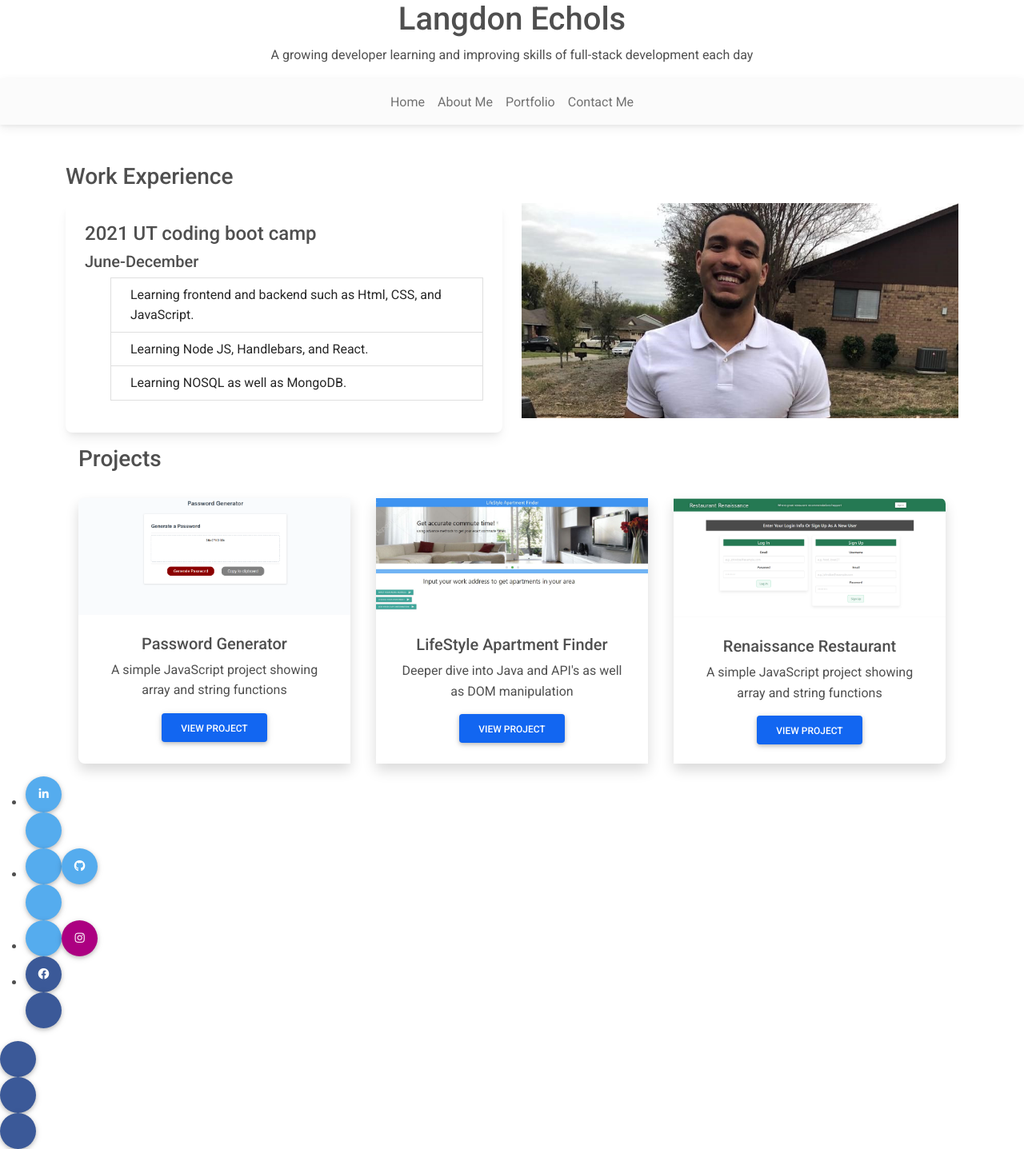
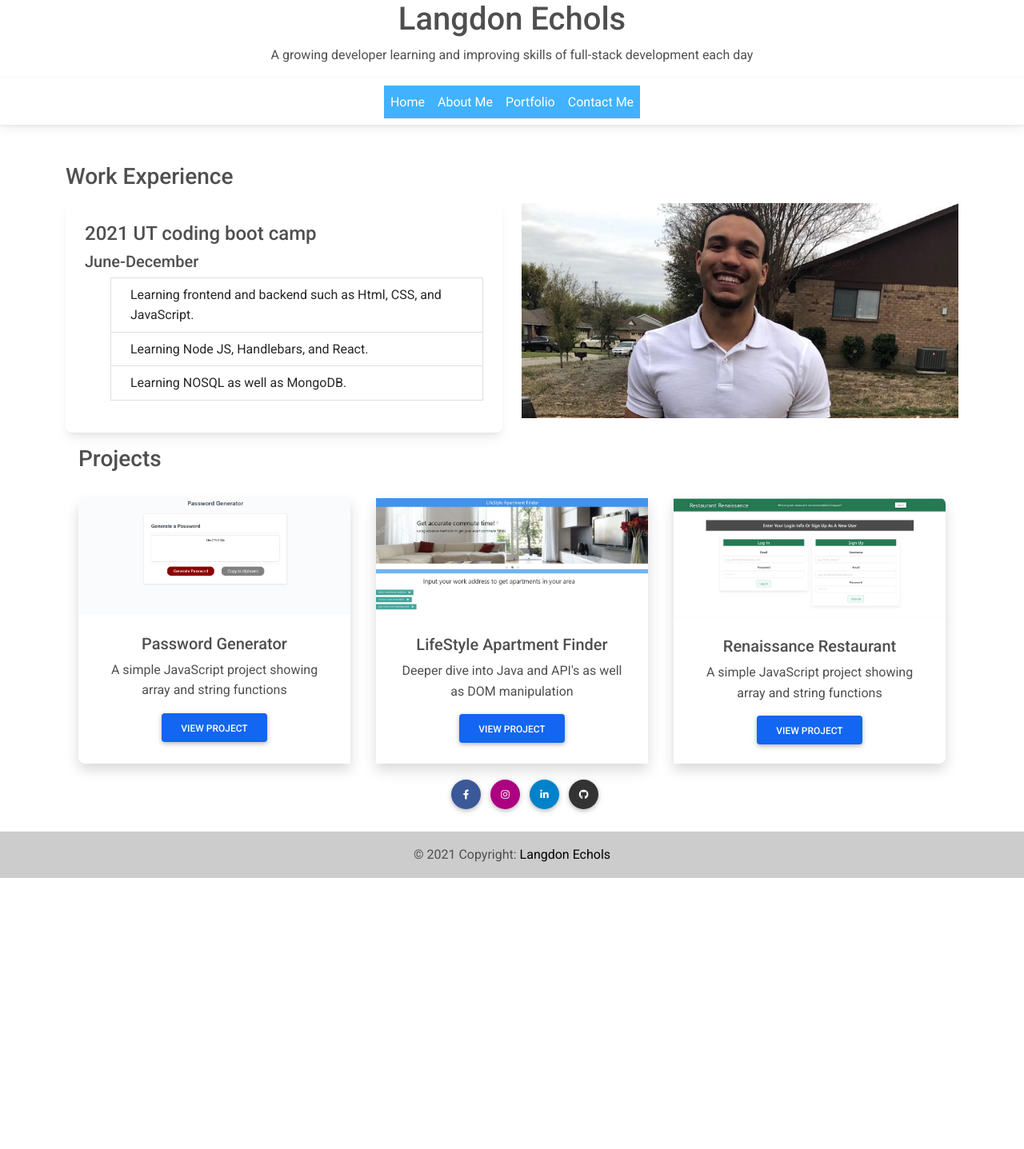
Before and after one commit to LangdonEcho/Langdon-sPortfolio, a plain HTML site: page bootstrap.html in a window 1280 px wide. Shown: the whole page at 80% size. After the commit the page ends 1098 px from the top, so only its background shows below. Drawn offline with nearby package versions, Linux system fonts and the light colour scheme.

Commit message:
all links are working just need to add color

```diff
--- a/assets/style.css
+++ b/assets/style.css
@@ -1,3 +1,7 @@
+body{
+    margin: 0%;
+    padding: 0%;
+}
 
 
 .Project-container{
--- a/bootstrap.html
+++ b/bootstrap.html
@@ -25,24 +25,24 @@ rel="stylesheet"
     <title>Langdon Echols Portfolio</title>
   </head>
 
-  <header id="home"class="container text-center">
+  <header id="home"class="container-header text-center">
       <h1>Langdon Echols</h1>
       <p class="bio">A growing developer learning and improving skills of full-stack development each day </p>
     </header>
   <body data-spy='scroll' data-target='.navbar' data-offset='50'>
-    <Nav class="navbar navbar-expand-sm bg-light navbar-light sticky-top justify-content-center">
-      <ul class="navbar-nav ">
+    <Nav class="navbar navbar-expand sticky-top justify-content-center $border-width;" >
+      <ul class="navbar-nav" style="background-color:rgb(65, 178, 253);">
         <li class="nav-item">
-          <a class="nav-link" aria-current="page" href="#home">Home</a>
+          <a class="nav-link text-white" aria-current="page" href="#home">Home</a>
         </li>
         <li class="nav-item">
-          <a class="nav-link" href="#">About Me</a>
+          <a class="nav-link text-white" href="#hero">About Me</a>
         </li>
         <li class="nav-item">
-          <a class="nav-link" href="#project">Portfolio</a>
+          <a class="nav-link text-white" href="#project">Portfolio</a>
         </li>
         <li class="nav-item">
-          <a class="nav-link" href="#Contact">Contact Me</a>
+          <a class="nav-link text-white" href="#Contact">Contact Me</a>
         </li>
       </ul>
     </Nav>
@@ -111,26 +111,36 @@ rel="stylesheet"
 
     </project>
     </main>
+  </body>
     <footer>
-      <div class="contact-social">
-      <ul>
-      <li><a class="btn btn-primary btn-lg btn-floating" style="background-color: #55acee;" href="#!" role="button"><i class="fab fa-linkedin-in"></i></li>
-      <li><a class="btn btn-primary btn-lg btn-floating" style="background-color: #55acee;" href="#!" role="button"><i class="fab fa-github"></i></li>
-      <li><a class="btn btn-primary btn-lg btn-floating" style="background-color: #ac0081;" href="#!" role="button"><i class="fab fa-instagram"></i></a></li>
-      <li><a class="btn btn-primary btn-lg btn-floating" style="background-color: #3b5998;" href="#!" role="button"><i class="fab fa-facebook"></i></li>
-    </ul>
+      <div id="Contact" class="contact-social">
+        <ul>
+          <section class="mb-4 text-center">
+            <!-- Facebook -->
+      <a class="btn btn-primary btn-floating m-1" style="background-color: #3b5998;" href="https://www.facebook.com/langdon.echols" role="button"
+      ><i class="fab fa-facebook-f"></i
+    ></a>
+
+    <!-- Instagram -->
+    <a class="btn btn-primary btn-floating m-1" style="background-color: #ac0081;" href="https://www.instagram.com/langdon82/" role="button"
+      ><i class="fab fa-instagram"></i
+    ></a>
+
+    <!-- Linkedin -->
+    <a class="btn btn-primary btn-floating m-1" style="background-color: #0082ca;" href="https://www.linkedin.com/in/langdon-echols5/" role="button"
+      ><i class="fab fa-linkedin-in"></i
+    ></a>
+
+    <!-- Github -->
+    <a class="btn btn-primary btn-floating m-1" style="background-color: #333;" href="https://github.com/LangdonEcho" role="button"
+      ><i class="fab fa-github"></i
+    ></a>
+    </section>
+        </ul>
+    </div>
+    <div class="text-center p-3" style="background-color: rgba(0, 0, 0, 0.2);">
+      © 2021 Copyright:
+      <a class="text-black" href="https://github.com/LangdonEcho/Langdon-sPortfolio">Langdon Echols</a>
     </div>
     </footer>
-
-    <!-- Optional JavaScript; choose one of the two! -->
-
-    <!-- Option 1: Bootstrap Bundle with Popper -->
-    <script src="https://cdn.jsdelivr.net/npm/bootstrap@5.1.3/dist/js/bootstrap.bundle.min.js" integrity="sha384-ka7Sk0Gln4gmtz2MlQnikT1wXgYsOg+OMhuP+IlRH9sENBO0LRn5q+8nbTov4+1p" crossorigin="anonymous"></script>
-
-    <!-- Option 2: Separate Popper and Bootstrap JS -->
-    <!--
-    <script src="https://cdn.jsdelivr.net/npm/@popperjs/core@2.10.2/dist/umd/popper.min.js" integrity="sha384-7+zCNj/IqJ95wo16oMtfsKbZ9ccEh31eOz1HGyDuCQ6wgnyJNSYdrPa03rtR1zdB" crossorigin="anonymous"></script>
-    <script src="https://cdn.jsdelivr.net/npm/bootstrap@5.1.3/dist/js/bootstrap.min.js" integrity="sha384-QJHtvGhmr9XOIpI6YVutG+2QOK9T+ZnN4kzFN1RtK3zEFEIsxhlmWl5/YESvpZ13" crossorigin="anonymous"></script>
-    -->
-  </body>
 </html>
```
